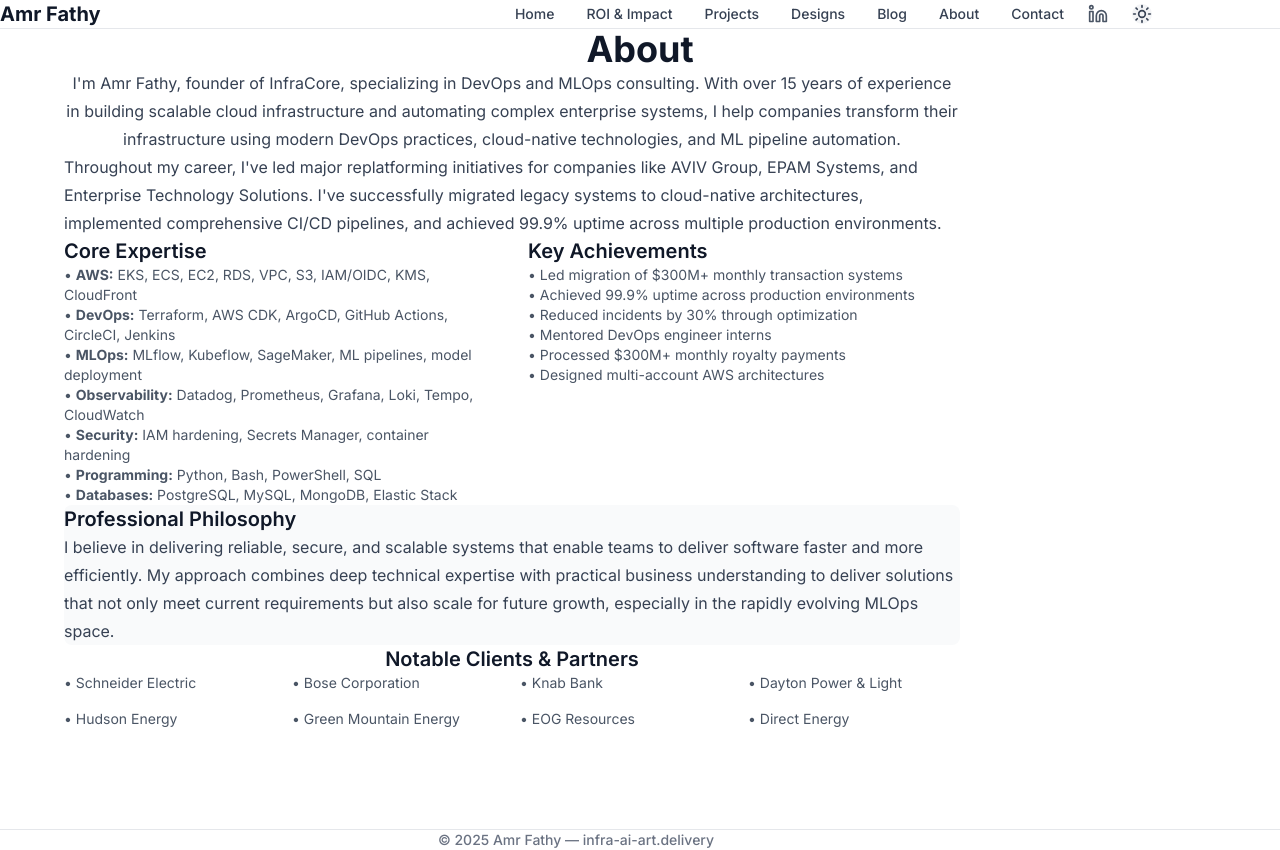
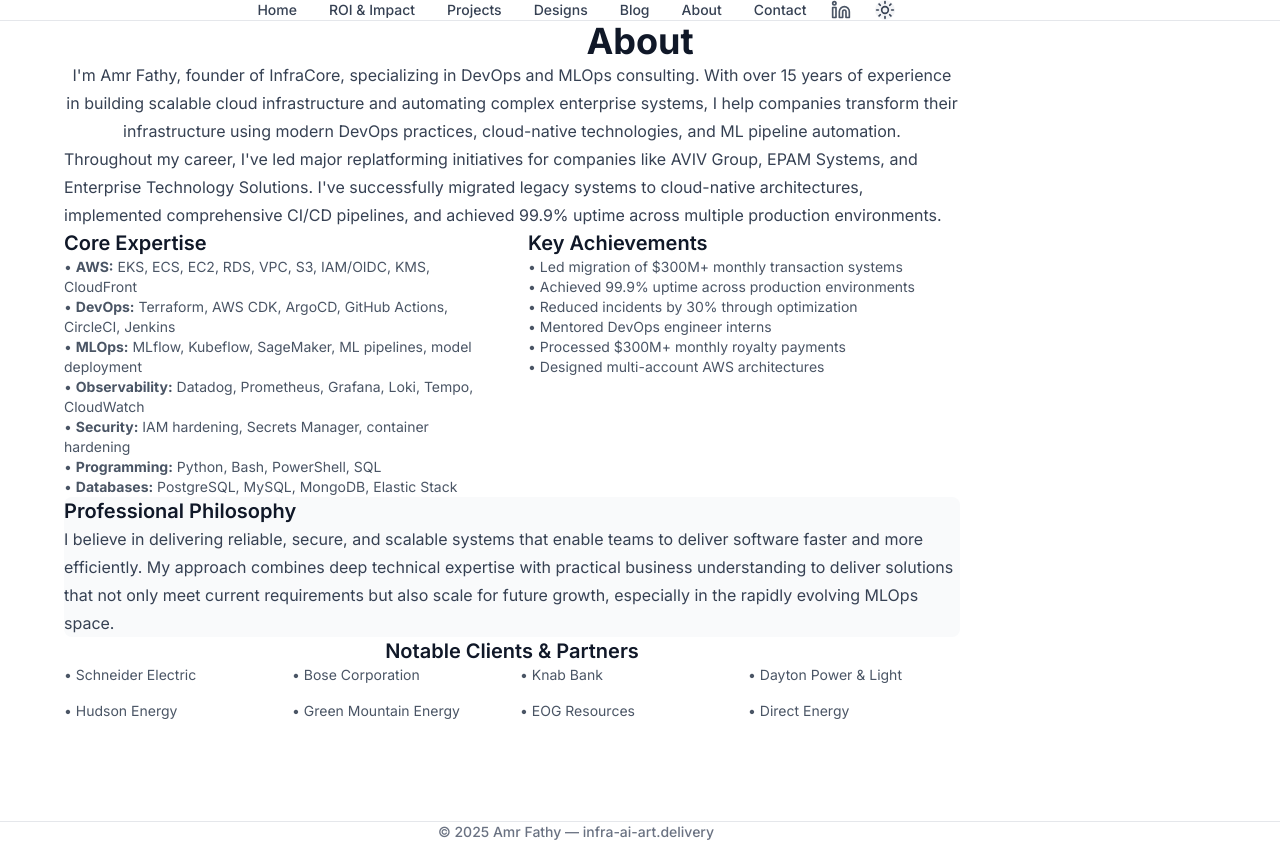
Before and after one commit to amohsenter09-github/devops-portfolio-website, a Next.js app: page /about in a window 1280 px wide. Built offline with nearby package versions, Linux system fonts and the light colour scheme.

Commit message:
Update Home and Nav components for improved layout and styling
- Centered text alignment in the Home component's paragraph for better visual balance.
- Adjusted navigation layout in the Nav component to justify content centrally, enhancing overall aesthetics and user experience.

```diff
--- a/src/app/page.tsx
+++ b/src/app/page.tsx
@@ -70,7 +70,7 @@
           </motion.h2>
 
           <motion.p
-            className="mx-auto max-w-3xl text-lg leading-relaxed text-gray-700 mb-6"
+            className="mx-auto max-w-3xl text-lg leading-relaxed text-gray-700 mb-6 text-center"
             initial={{ opacity: 0, y: 8 }}
             animate={{ opacity: 1, y: 0 }}
             transition={{ delay: 0.8, duration: 0.6, ease: "easeOut" }}
--- a/src/components/Nav.tsx
+++ b/src/components/Nav.tsx
@@ -19,11 +19,7 @@
 export default function Nav() {
   return (
     <header className="bg-white border-b border-gray-200 sticky top-0 z-50">
-      <nav className="mx-auto flex max-w-6xl items-center justify-between px-4 sm:px-6 lg:px-8 py-4">
-        <Link href="/" className="font-bold text-xl text-gray-900">
-          Amr Fathy
-        </Link>
-
+      <nav className="mx-auto flex max-w-6xl items-center justify-center px-4 sm:px-6 lg:px-8 py-4">
         <div className="flex items-center gap-4 sm:gap-6">
           <ul className="hidden sm:flex gap-6 lg:gap-8 text-sm font-medium">
             {links.map((l) => (
```
